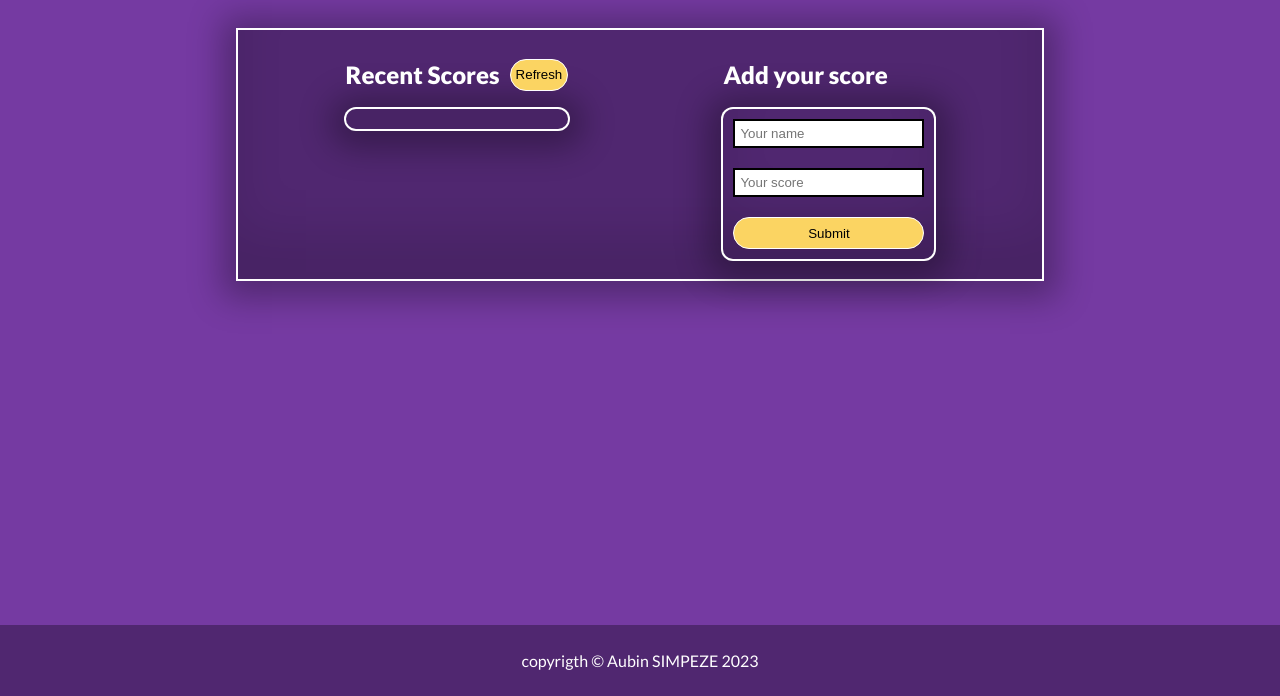
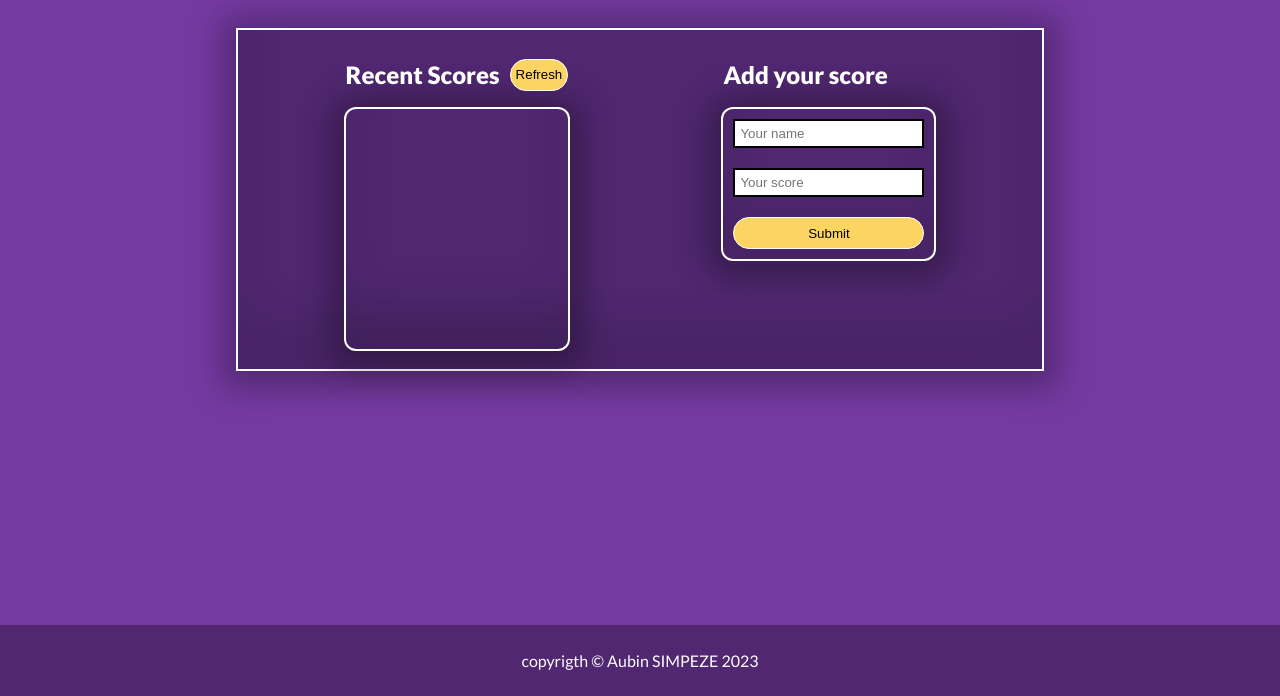
Before and after one commit to aubinleyoung/Leaderboard-App, a website built with webpack: page src/index.html in a window 1280 px wide. Shown: the part 104-800 px from the top of the page. Built offline with nearby package versions, Linux system fonts and the light colour scheme.

Commit message:
Add scrollbar to the scores list

```diff
--- a/src/index.html
+++ b/src/index.html
@@ -16,10 +16,12 @@
             <h2 class="recent-scores-title">Recent Scores</h2>
             <button class="refresh" id="refreshButton">Refresh</button>
           </div>
-
+         <div id="scores-list-block">
           <div id="srores-list-container">
 
           </div>
+         </div>
+
         </div>
 
         <div class="add-score-block">
--- a/src/style.css
+++ b/src/style.css
@@ -1,5 +1,14 @@
 @import url("https://fonts.googleapis.com/css2?family=Josefin+Sans:wght@600&family=Lato:ital,wght@0,300;0,400;0,900;1,900&display=swap");
+::-webkit-scrollbar{
+  margin-right: 10px;
+  width: 5px;
+}
+::-webkit-scrollbar-thumb {
+  background-color: #ffffff;
+  border-radius: 5px;
+  margin-right: 10px;
 
+}
 body {
   font-family: "Lato", sans-serif;
   color: white;
@@ -35,19 +44,22 @@ body {
   align-items: center;
 }
 
-/* .recent-scores-container{
+#scores-list-block{
+  overflow-y: scroll;
+  height: 30vh;
+  border-radius: 10px;
+  box-shadow:
+  inset 0 -3em 3em rgba(0, 0, 0, 0.1),
+  0 0 0 2px rgb(255, 255, 255),
+  0 0.2em 2em 1em rgba(0, 0, 0, 0.3);
 
-} */
+}
 #srores-list-container {
   display: flex;
   flex-direction: column;
   padding: 10px;
-  border-radius: 10px;
   gap: 5px;
-  box-shadow:
-    inset 0 -3em 3em rgba(0, 0, 0, 0.1),
-    0 0 0 2px rgb(255, 255, 255),
-    0 0.2em 2em 1em rgba(0, 0, 0, 0.3);
+  height: fit-content;
 }
 
 .scores-list {
```
